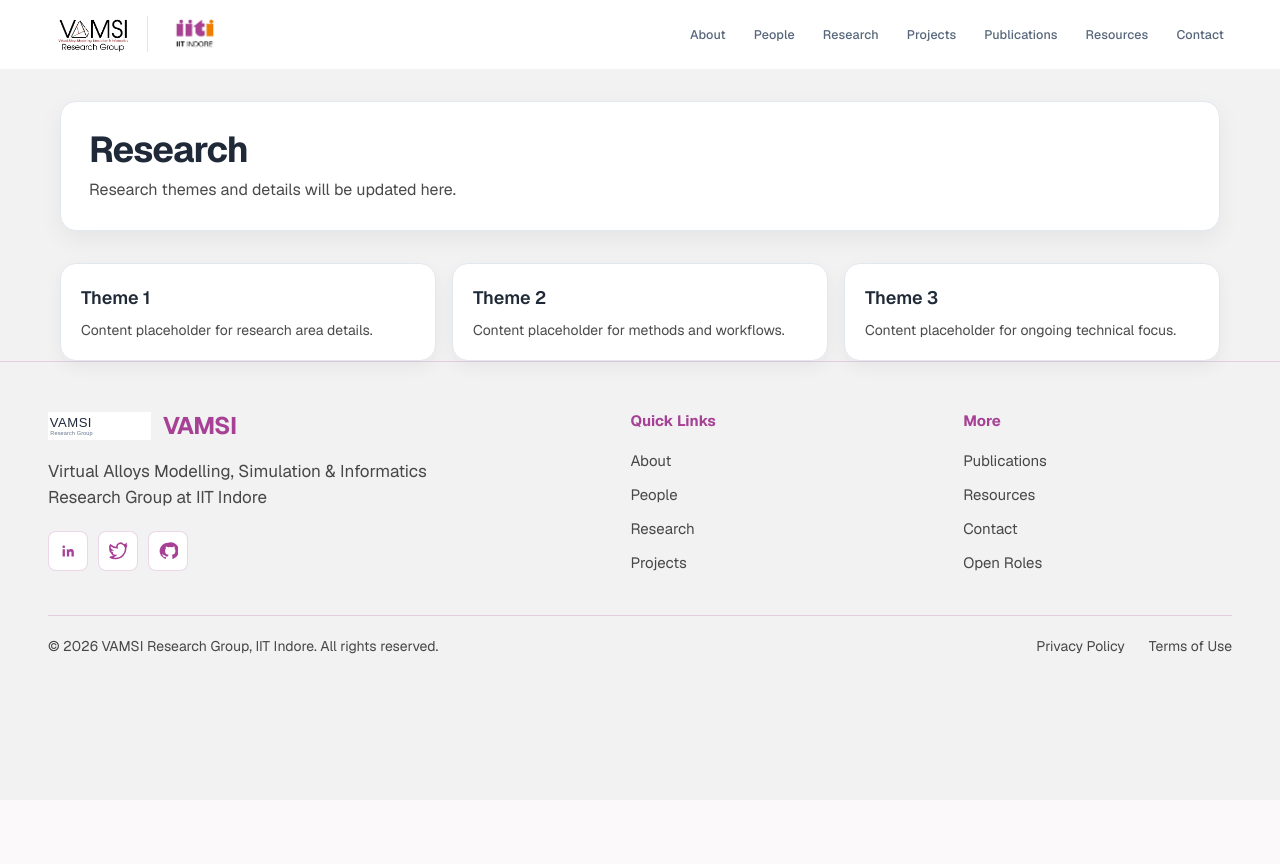
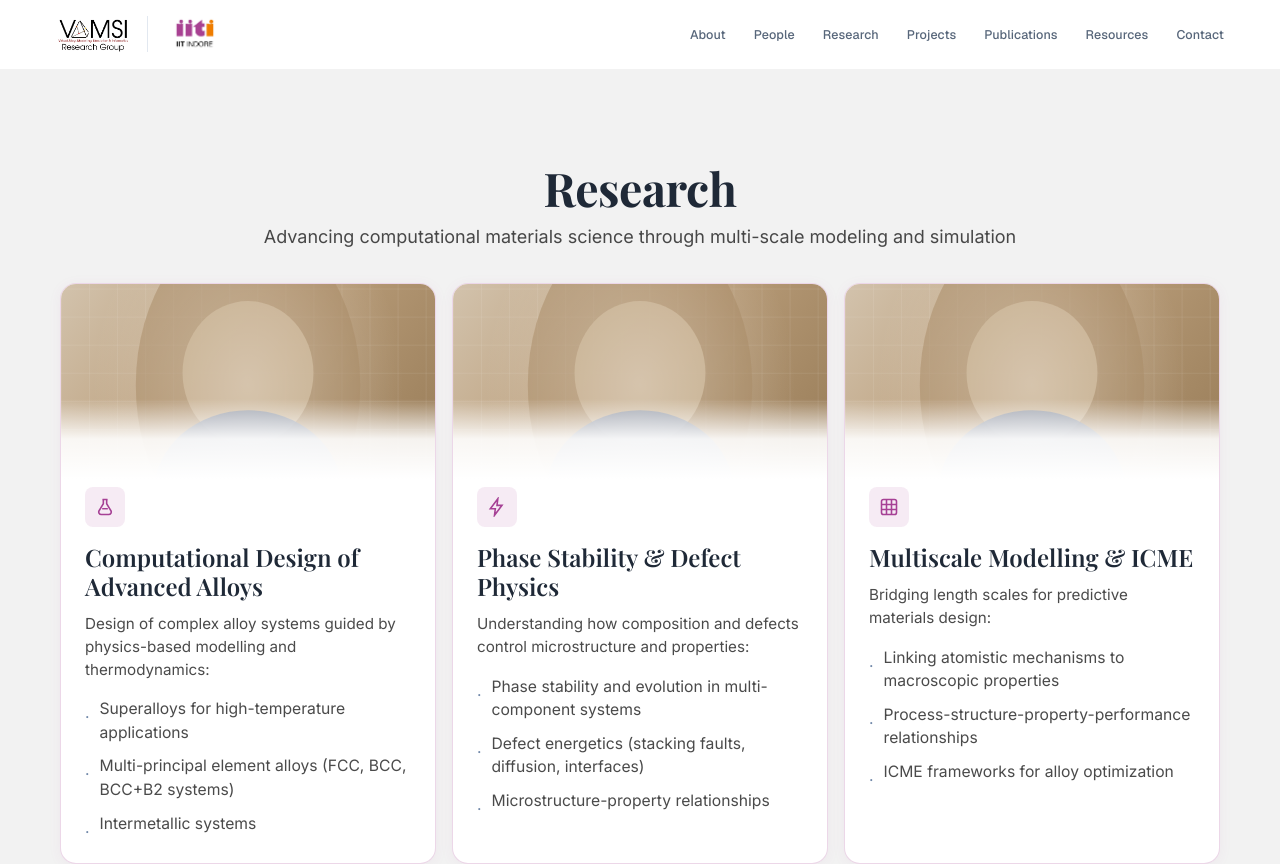
Before and after one commit to mohitgarhewal/Vamsi_Portfolio, a Next.js app: page /research in a window 1280 px wide. Shown: the top 864 px of the page. Before the commit the page ends 800 px from the top, so only its background shows below. Built offline with nearby package versions, Linux system fonts and the light colour scheme.

Commit message:
incomplete pages

```diff
--- a/src/app/publications/page.js
+++ b/src/app/publications/page.js
@@ -1,26 +1,13 @@
 import Header from "@/components/Header";
 import Footer from "@/components/Footer";
+import Publications from "@/components/Publications";
 
 export default function PublicationsPage() {
   return (
     <div className="min-h-screen bg-[#F2F2F2] text-[#0D0D0D]">
       <Header />
       <main className="mx-auto w-full max-w-[1240px] px-4 pt-8 sm:px-6 md:px-8 lg:px-10">
-        <section className="rounded-2xl border border-slate-200 bg-white p-6 shadow-[0_8px_24px_rgba(15,23,42,0.06)] sm:p-7">
-          <h1 className="text-3xl font-bold tracking-tight text-[#1F2937] sm:text-4xl">Publications</h1>
-          <p className="mt-2 text-[#0D0D0D]/75">Publication list and links will be updated here.</p>
-        </section>
-
-        <section className="mt-8 space-y-4">
-          <article className="rounded-2xl border border-slate-200 bg-white p-5 shadow-[0_6px_18px_rgba(15,23,42,0.05)]">
-            <h2 className="text-lg font-semibold text-[#1F2937]">Recent Publications</h2>
-            <p className="mt-2 text-sm text-[#0D0D0D]/75">Placeholder entries can be replaced with your finalized publication data.</p>
-          </article>
-          <article className="rounded-2xl border border-slate-200 bg-white p-5 shadow-[0_6px_18px_rgba(15,23,42,0.05)]">
-            <h2 className="text-lg font-semibold text-[#1F2937]">Archive</h2>
-            <p className="mt-2 text-sm text-[#0D0D0D]/75">Older publication categories and filters can be added here.</p>
-          </article>
-        </section>
+        <Publications />
       </main>
       <Footer />
     </div>
--- a/src/app/research/page.js
+++ b/src/app/research/page.js
@@ -1,30 +1,15 @@
 import Header from "@/components/Header";
 import Footer from "@/components/Footer";
+import Research from "@/components/Research";
+import CoreExpertise from "@/components/CoreExpertise";
 
 export default function ResearchPage() {
   return (
     <div className="min-h-screen bg-[#F2F2F2] text-[#0D0D0D]">
       <Header />
       <main className="mx-auto w-full max-w-[1240px] px-4 pt-8 sm:px-6 md:px-8 lg:px-10">
-        <section className="rounded-2xl border border-slate-200 bg-white p-6 shadow-[0_8px_24px_rgba(15,23,42,0.06)] sm:p-7">
-          <h1 className="text-3xl font-bold tracking-tight text-[#1F2937] sm:text-4xl">Research</h1>
-          <p className="mt-2 text-[#0D0D0D]/75">Research themes and details will be updated here.</p>
-        </section>
-
-        <section className="mt-8 grid gap-4 md:grid-cols-3">
-          <article className="rounded-2xl border border-slate-200 bg-white p-5 shadow-[0_6px_18px_rgba(15,23,42,0.05)]">
-            <h2 className="text-lg font-semibold text-[#1F2937]">Theme 1</h2>
-            <p className="mt-2 text-sm text-[#0D0D0D]/75">Content placeholder for research area details.</p>
-          </article>
-          <article className="rounded-2xl border border-slate-200 bg-white p-5 shadow-[0_6px_18px_rgba(15,23,42,0.05)]">
-            <h2 className="text-lg font-semibold text-[#1F2937]">Theme 2</h2>
-            <p className="mt-2 text-sm text-[#0D0D0D]/75">Content placeholder for methods and workflows.</p>
-          </article>
-          <article className="rounded-2xl border border-slate-200 bg-white p-5 shadow-[0_6px_18px_rgba(15,23,42,0.05)]">
-            <h2 className="text-lg font-semibold text-[#1F2937]">Theme 3</h2>
-            <p className="mt-2 text-sm text-[#0D0D0D]/75">Content placeholder for ongoing technical focus.</p>
-          </article>
-        </section>
+        <Research />
+        <CoreExpertise />
       </main>
       <Footer />
     </div>
```
